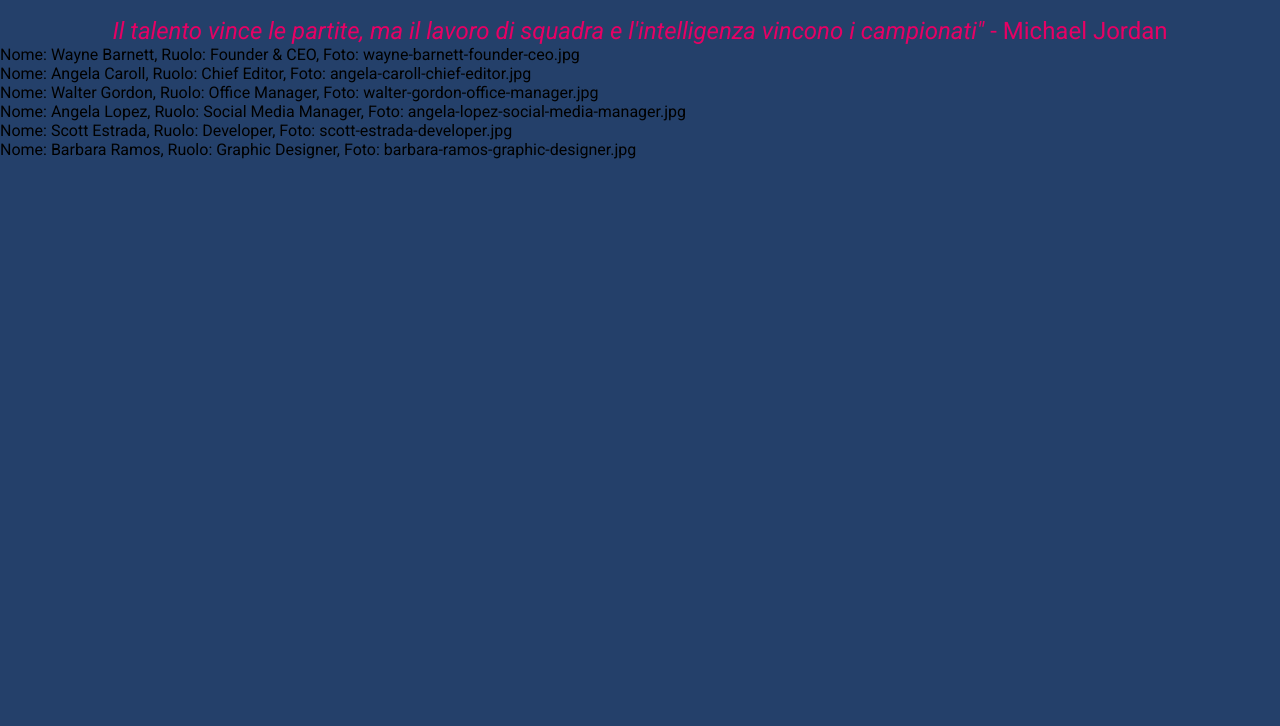
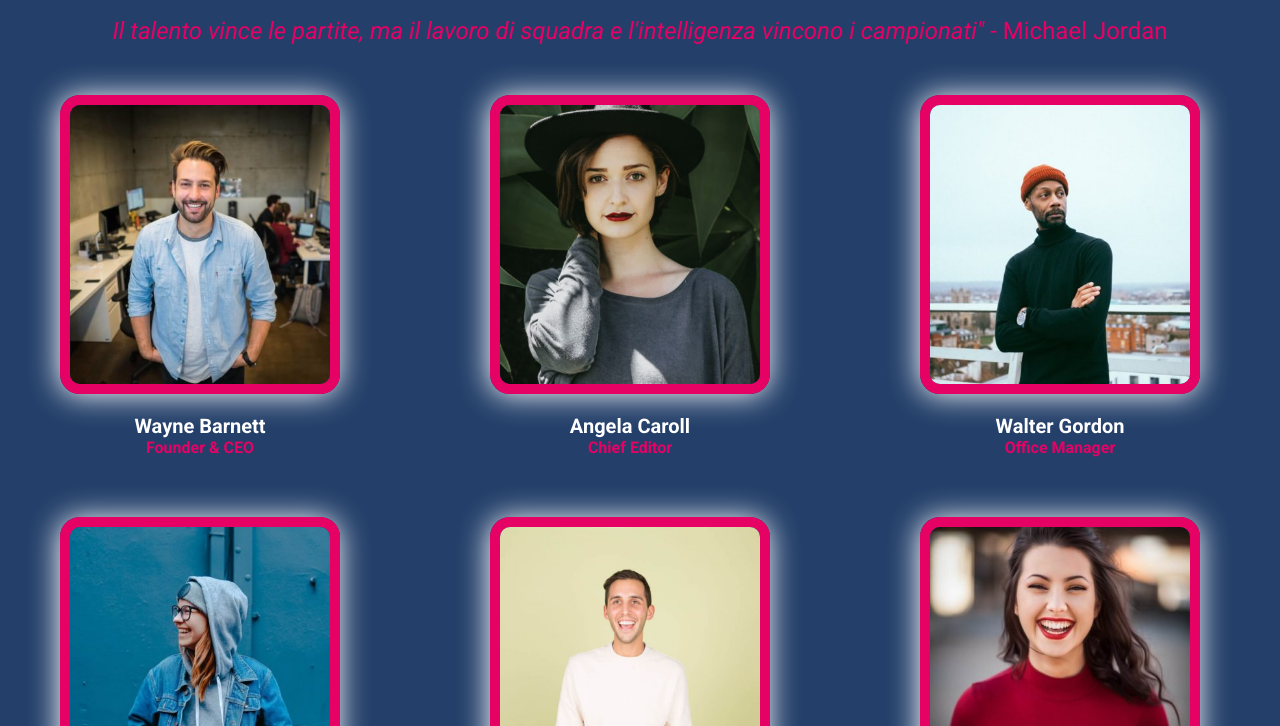
Before and after one commit to PierluigiPapa/js-our-team, a plain HTML site: page index.html in a window 1280 px wide. Shown: the part 74-800 px from the top of the page. Drawn offline with Linux system fonts and the light colour scheme.

Commit message:
feat: add bonus style

```diff
--- a/assets/css/style.css
+++ b/assets/css/style.css
@@ -22,6 +22,46 @@ h2 {
     color: #e60164;
 }
 
-#team-container {
+.container {
+    display: flex;
+    flex-direction: column;
+    justify-content: center;
+    align-items: center;
+    padding-top: 50px;
+}
 
+ul.staff {
+    display: flex;
+    flex-wrap: wrap;
+    gap: 30px;
 }
+
+ ul.staff li {
+    margin-bottom: 10px;
+    display: flex;
+    align-items: center;
+    flex-direction: column;
+    width: calc((100% - 80px) / 3);
+}
+
+ul.staff li .nome {
+    margin-top: 20px;
+    font-weight: bold;
+    font-size: 20px;
+    color: white;
+}
+
+ul.staff li .ruolo {
+    margin-bottom: 20px;
+    color: #e60164;
+    font-weight: bold;
+}
+
+ul.staff li .foto {
+    order: -1;
+    width: 70%;
+    display: block;
+    border: 10px solid #e60164;
+    border-radius: 20px;
+    box-shadow: -1px 1px 30px 0px white;
+}
--- a/assets/js/main.js
+++ b/assets/js/main.js
@@ -37,26 +37,44 @@ const teamMembri = [
     },
 ]
 
+const divContainer = document.querySelector(".staff");
+
 // console.log(teamMembri);
 
 //Stampare su console, per ogni membro del team, le informazioni di nome, ruolo e la stringa della foto
-for (let i = 0; i < teamMembri.length; i++) {
-    let membri = teamMembri [i]
-    console.log("Nome: " + membri.nome + ", Ruolo: " + membri.ruolo + ", Foto: " + membri.foto);
+function stampaTeam(teamMembri) {
+    for (let i = 0; i < teamMembri.length; i++) {
+        console.log(`Membro ${i + 1}`)
+        for (let key in teamMembri[i]) {
+            console.log(`${key}: ${teamMembri[i][key]}`);
+        }
+    }
 }
 
-//Stampare le stesse informazioni su DOM sottoforma di stringhe
-let teamContainer = document.getElementById("team-container");
+//Stampare le stesse informazioni su DOM sottoforma di stringhe, per poi inserire il tutto, tramite ciclo, nell'html
+function stampaTeamDom(teamMembri) {
+    const fragment = document.createDocumentFragment();
+    for (let i = 0; i < teamMembri.length; i++) {
+        const divElement = document.createElement("li");
+        divElement.classList.add("team-member");
+        for (let key in teamMembri[i]) {
+            if (key !== "foto") {
+                const divInfo = document.createElement("div");
+                divInfo.classList.add(key);
+                divInfo.append(`${teamMembri[i][key]}`);
+                divElement.append(divInfo);
+            } else {
+                const fotoDiv = document.createElement("img");
+                fotoDiv.classList.add(key);
+                fotoDiv.src = `./assets/img/${teamMembri[i][key]}`;
+                divElement.append(fotoDiv);
+            }
+        }
 
-for (let i = 0; i < teamMembri.length; i++) {
-  let membri = teamMembri[i];
+        fragment.append(divElement);
+    }
+    divContainer.append(fragment);
+}
 
-
-  let memberiInfo = document.createElement("p");
-
-
-  memberiInfo.textContent = "Nome: " + membri.nome + ", Ruolo: " + membri.ruolo + ", Foto: " + membri.foto;
-
-
-  teamContainer.appendChild(memberiInfo);
-}
+console.log(stampaTeam(teamMembri));
+stampaTeamDom(teamMembri);
--- a/index.html
+++ b/index.html
@@ -15,9 +15,11 @@
     <h1>MEET OUR TEAM</h1>
     <h2><em>Il talento vince le partite, ma il lavoro di squadra e l'intelligenza vincono i campionati"</em> - Michael Jordan</h2>
 
-    <div id="team-container">
-
-    </div>
+    <main>
+        <div class="container">
+            <ul class="staff"></ul>
+        </div>
+    </main>
 
     <!-- LINK JAVASCRIPT -->
     <script src="./assets/js/main.js"></script>
```
